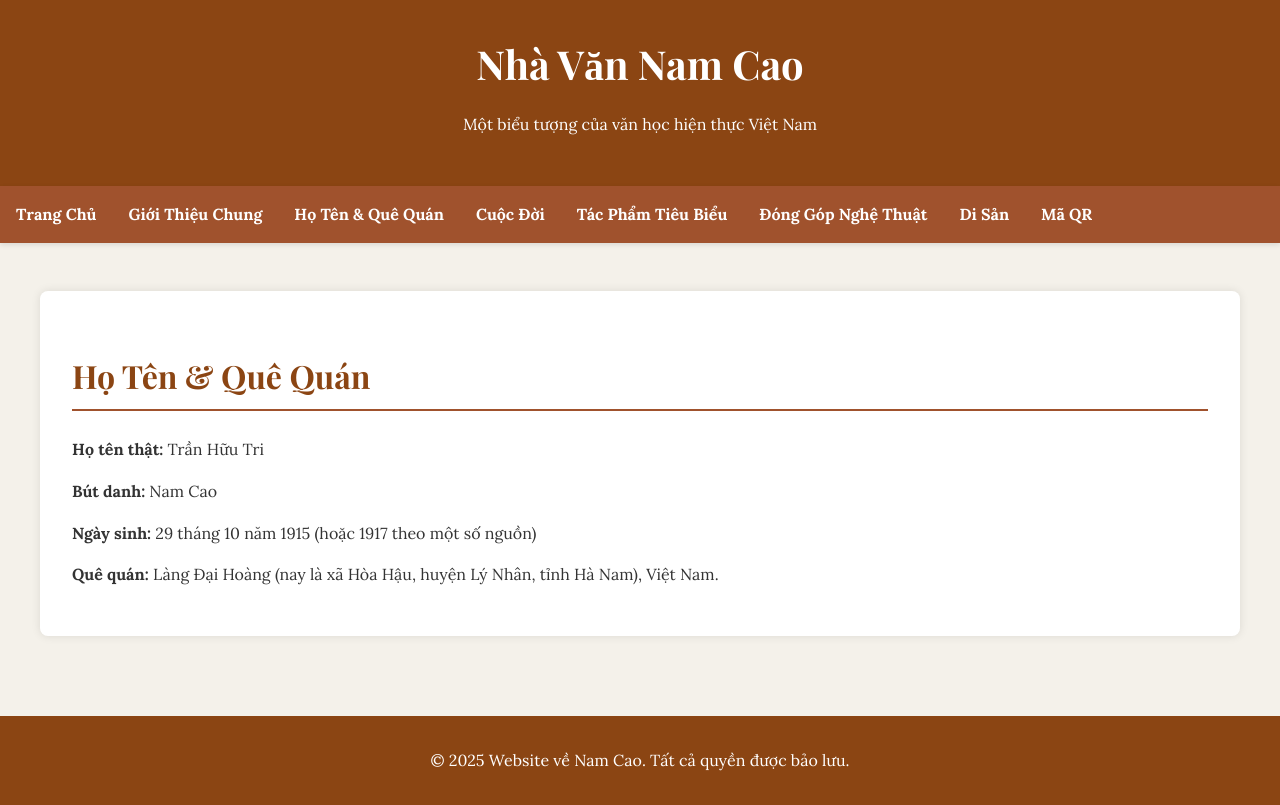
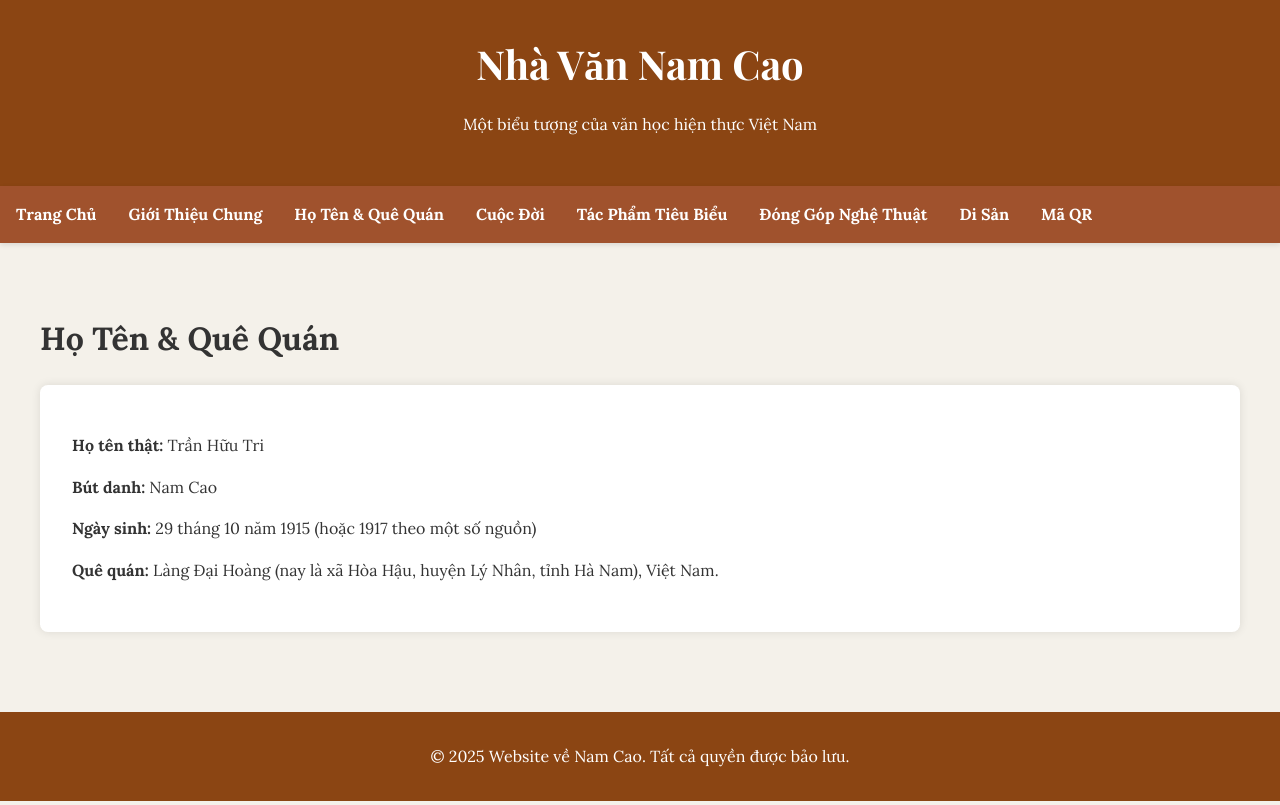
Before and after one commit to ProGamingVN/NhaVanNamCao, a plain HTML site: page hotenquequan.html in a window 1280 px wide. Drawn offline with nearby package versions, Linux system fonts and the light colour scheme; a web font is replaced by a local one.

Commit message:
Add header 'Họ Tên & Quê Quán' to main section
Added a header to the main section of the page.

```diff
--- a/hotenquequan.html
+++ b/hotenquequan.html
@@ -28,8 +28,8 @@
     </nav>
 
     <main>
+        <h1>Họ Tên & Quê Quán</h1> <!-- Thêm tên mục ở đầu trang -->
         <section>
-            <h2>Họ Tên & Quê Quán</h2>
             <p><strong>Họ tên thật:</strong> Trần Hữu Tri</p>
             <p><strong>Bút danh:</strong> Nam Cao</p>
             <p><strong>Ngày sinh:</strong> 29 tháng 10 năm 1915 (hoặc 1917 theo một số nguồn)</p>
```
